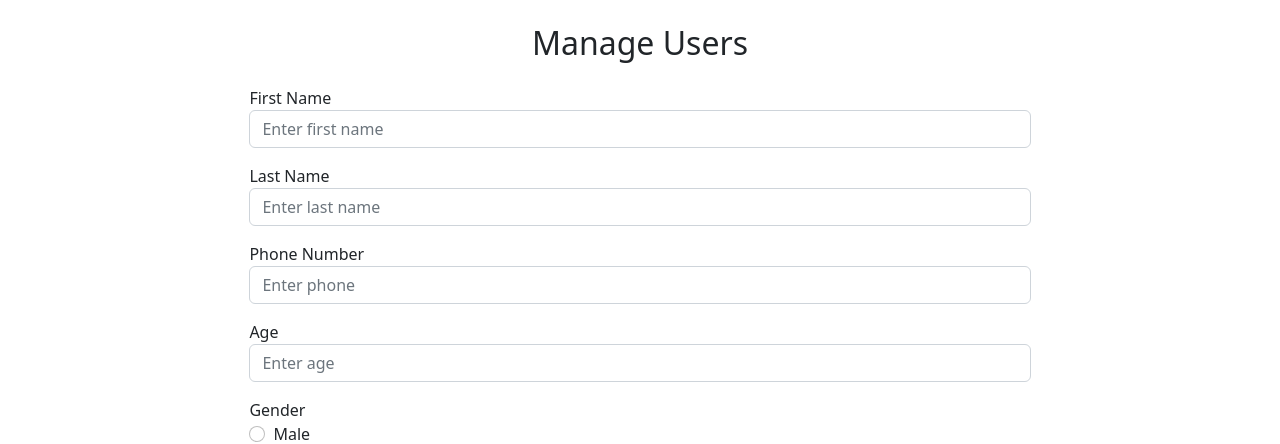
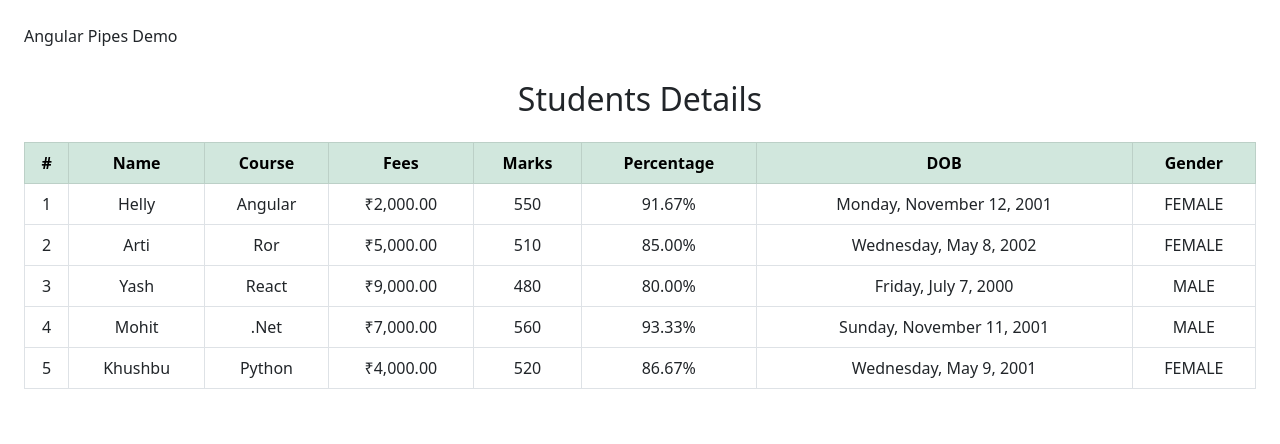
Before and after one commit to Helly-Panchal/angular-training, an Angular app: page /home in a window 1280 px wide. Shown: the top 444 px of the page. Built offline with nearby package versions, Linux system fonts and the light colour scheme; no server answers.

Commit message:
Implemented titleCase, currency, percent, date and uppercase pipe.

```diff
--- a/src/app/app.component.html
+++ b/src/app/app.component.html
@@ -32,4 +32,7 @@
 <!-- <app-reactive-form></app-reactive-form> -->
 
 <!-- http demo -->
-<app-user></app-user>
+<!-- <app-user></app-user> -->
+
+<!-- pipe demo -->
+<app-pipe-example></app-pipe-example>
--- a/src/app/app.module.ts
+++ b/src/app/app.module.ts
@@ -10,6 +10,7 @@ import { FormDemoModule } from './form-demo/form-demo.module';
 import { FormsModule, ReactiveFormsModule } from '@angular/forms';
 import { ReactiveFormDemoModule } from './reactive-form-demo/reactive-form-demo.module';
 import { HttpDemoModule } from './http-demo/http-demo.module';
+import { PipeDemoModule } from './pipe-demo/pipe-demo.module';
 
 //components
 import { AppComponent } from './app.component';
@@ -30,6 +31,7 @@ import { AppComponent } from './app.component';
     ReactiveFormDemoModule,
     ReactiveFormsModule,
     HttpDemoModule,
+    PipeDemoModule
   ],
 })
 export class AppModule { }
--- a/src/app/pipe-demo/pipe-demo.module.ts
+++ b/src/app/pipe-demo/pipe-demo.module.ts
@@ -10,6 +10,9 @@ import { PipeExampleComponent } from './pipe-example/pipe-example.component';
   ],
   imports: [
     CommonModule
+  ],
+  exports: [
+    PipeExampleComponent
   ]
 })
 export class PipeDemoModule { }
--- a/src/app/pipe-demo/pipe-example/interfaces/student.interface.ts
+++ b/src/app/pipe-demo/pipe-example/interfaces/student.interface.ts
@@ -1,6 +1,7 @@
 export interface IStudent {
   name: string;
   course: string;
+  fees: number;
   marks: number;
   DOB: Date;
   gender: string;
--- a/src/app/pipe-demo/pipe-example/pipe-example.component.html
+++ b/src/app/pipe-demo/pipe-example/pipe-example.component.html
@@ -1 +1,30 @@
-<p>pipe-example works!</p>
+<div class="m-4">
+  <p>{{title}}</p>
+  <h2 class="text-center p-3">{{heading}}</h2>
+  <table class="table table-bordered text-center">
+    <thead class="table-success">
+      <tr>
+        <th>#</th>
+        <th>Name</th>
+        <th>Course</th>
+        <th>Fees</th>
+        <th>Marks</th>
+        <th>Percentage</th>
+        <th>DOB</th>
+        <th>Gender</th>
+      </tr>
+    </thead>
+    <tbody>
+      <tr *ngFor="let student of students; index as i">
+        <td>{{i+1}}</td>
+        <td>{{student.name}}</td>
+        <td>{{student.course | titlecase}}</td>
+        <td>{{student.fees | currency: 'INR'}}</td>
+        <td>{{student.marks}}</td>
+        <td>{{student.marks/totalMarks | percent:'2.2-2'}}</td>
+        <td>{{student.DOB | date:'fullDate'}}</td>
+        <td>{{student.gender | uppercase}}</td>
+      </tr>
+    </tbody>
+  </table>
+</div>
--- a/src/app/pipe-demo/pipe-example/pipe-example.component.ts
+++ b/src/app/pipe-demo/pipe-example/pipe-example.component.ts
@@ -1,4 +1,4 @@
-import { Component } from '@angular/core';
+import { Component, OnInit } from '@angular/core';
 import { IStudent } from './interfaces/student.interface';
 import { StudentService } from './services/student.service';
 
@@ -7,10 +7,17 @@ import { StudentService } from './services/student.service';
   templateUrl: './pipe-example.component.html',
   styleUrls: ['./pipe-example.component.css']
 })
-export class PipeExampleComponent {
+export class PipeExampleComponent implements OnInit {
   public title: string = "Angular Pipes Demo";
+  public heading: string = "Students Details";
   public students!: IStudent[];
   public totalMarks!: number;
 
   constructor(private studentService: StudentService) { }
+
+  ngOnInit(): void {
+    this.students = this.studentService.students;
+    this.totalMarks = this.studentService.totalMarks;
+  }
+
 }
--- a/src/app/pipe-demo/pipe-example/services/student.service.ts
+++ b/src/app/pipe-demo/pipe-example/services/student.service.ts
@@ -11,12 +11,14 @@ export class StudentService {
       name: 'Helly',
       course: 'angular',
       marks: 550,
+      fees: 2000,
       DOB: new Date('11-12-2001'),
       gender: 'Female'
     },
     {
       name: 'Arti',
       course: 'ROR',
+      fees: 5000,
       marks: 510,
       DOB: new Date('05-08-2002'),
       gender: 'Female'
@@ -24,6 +26,7 @@ export class StudentService {
     {
       name: 'Yash',
       course: 'react',
+      fees: 9000,
       marks: 480,
       DOB: new Date('07-07-2000'),
       gender: 'Male'
@@ -31,6 +34,7 @@ export class StudentService {
     {
       name: 'Mohit',
       course: '.Net',
+      fees: 7000,
       marks: 560,
       DOB: new Date('11-11-2001'),
       gender: 'Male'
@@ -38,6 +42,7 @@ export class StudentService {
     {
       name: 'Khushbu',
       course: 'Python',
+      fees: 4000,
       marks: 520,
       DOB: new Date('05-09-2001'),
       gender: 'Female'
```
